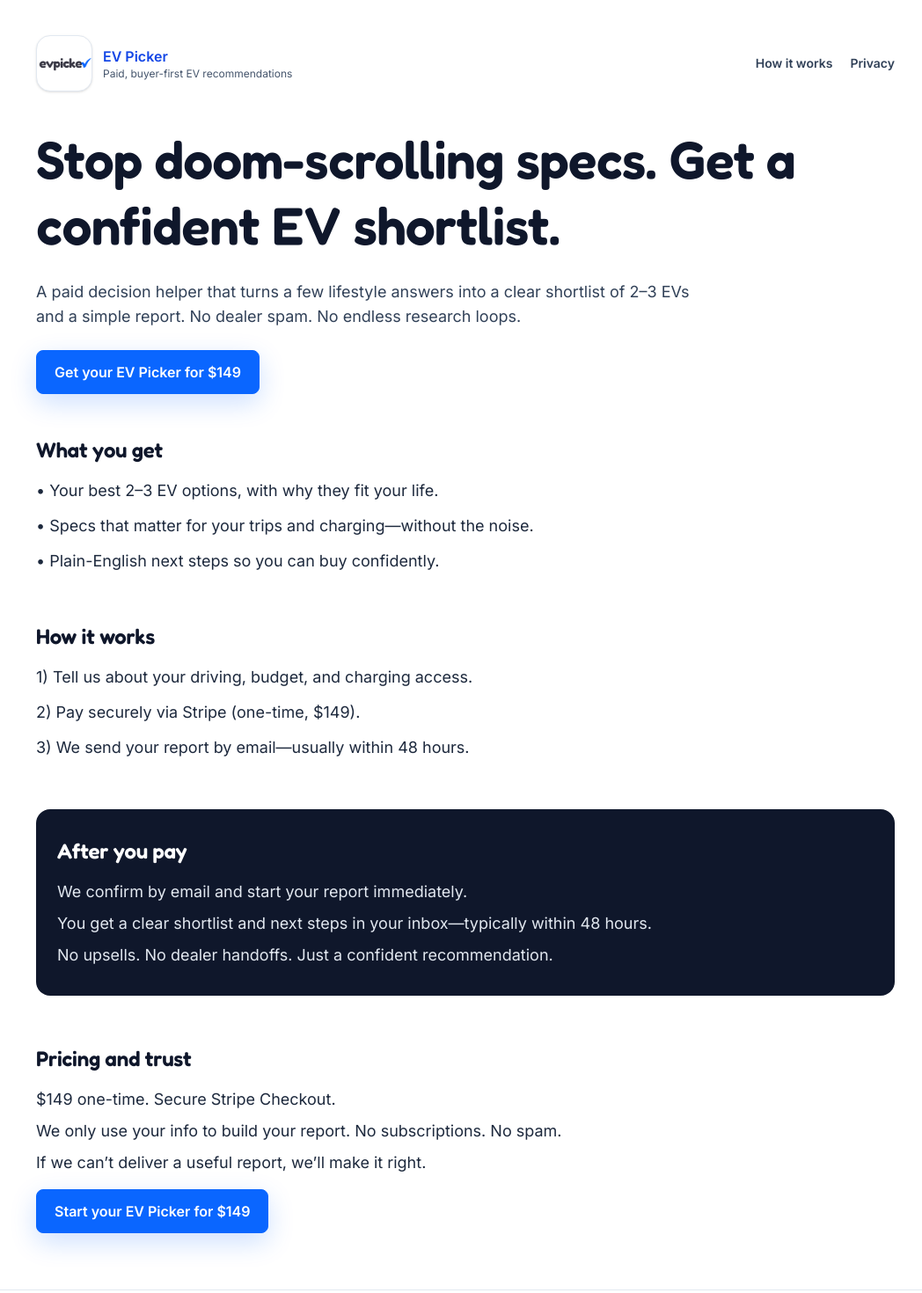
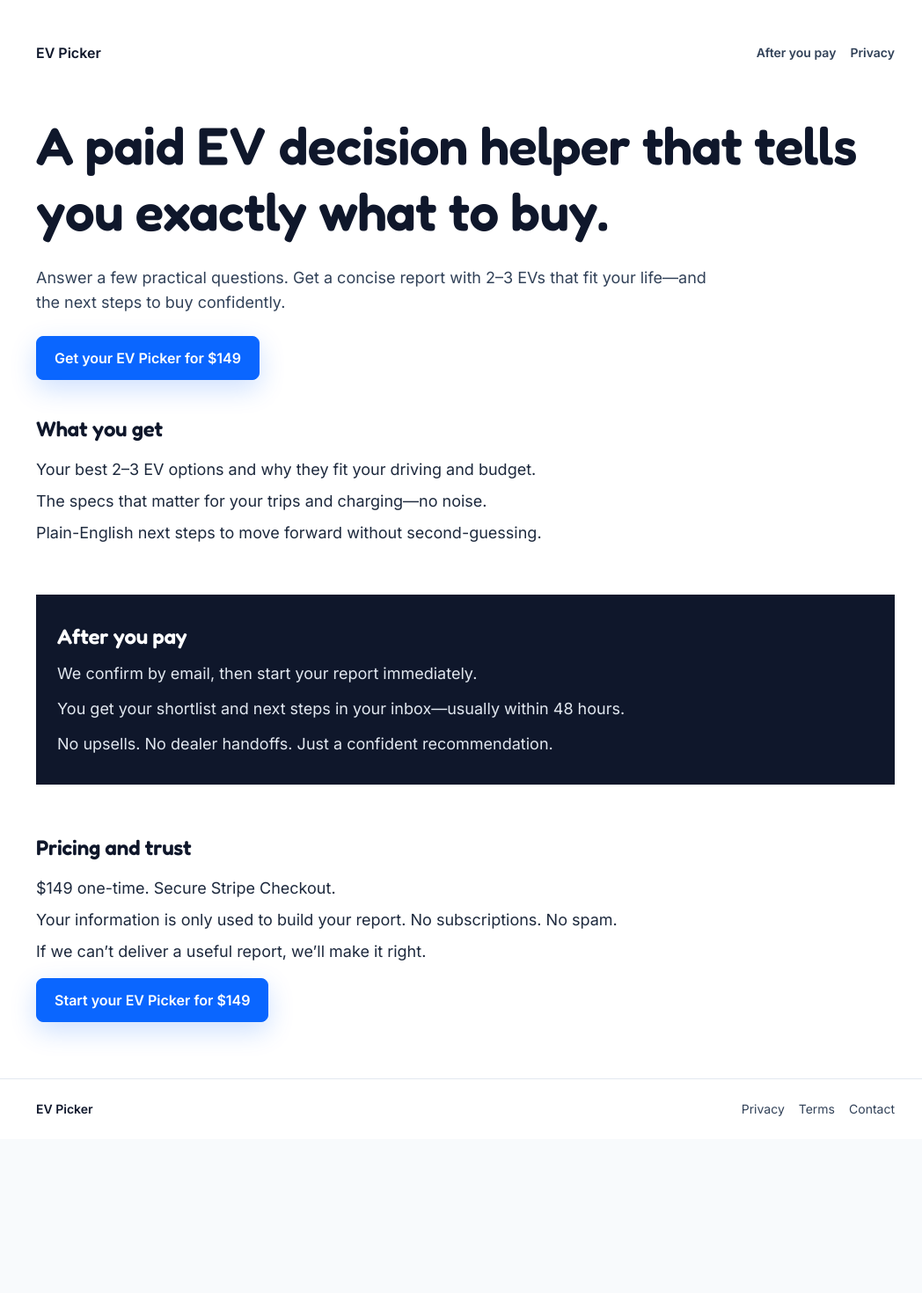
Before and after one commit to Stoikyo/EV-Picker, a Next.js app: page / in a window 1280 px wide. Shown: the top 1470 px of the page at 88% size, without its empty margins (111-1159 px from the left). After the commit the page ends 1295 px from the top, so only its background shows below. Built offline with nearby package versions, Linux system fonts and the light colour scheme.

Commit message:
ux: hard reset layout for decisive single-CTA flow

```diff
--- a/src/app/page.tsx
+++ b/src/app/page.tsx
@@ -1,28 +1,12 @@
-import Image from "next/image";
-
 export default function Home() {
   return (
     <div className="min-h-screen bg-white text-slate-900">
-      <header className="mx-auto flex max-w-5xl flex-col gap-10 px-6 pb-12 pt-10">
-        <div className="flex items-center justify-between">
-          <div className="flex items-center gap-3">
-            <div className="flex h-16 w-16 items-center justify-center overflow-hidden rounded-2xl border border-slate-200 bg-white shadow-sm">
-              <Image
-                src="/assets/EVPICKER-LOGO-final.png"
-                alt="EV Picker"
-                width={64}
-                height={64}
-                priority
-              />
-            </div>
-            <div>
-              <p className="text-base font-semibold text-blue-700">EV Picker</p>
-              <p className="text-xs text-slate-600">Paid, buyer-first EV recommendations</p>
-            </div>
-          </div>
-          <div className="hidden items-center gap-5 text-sm font-semibold text-slate-700 sm:flex">
-            <a href="#how-it-works" className="hover:text-blue-700">
-              How it works
+      <header className="mx-auto flex max-w-5xl flex-col gap-10 px-6 pb-10 pt-12">
+        <div className="flex items-center justify-between text-sm font-semibold text-slate-700">
+          <span className="text-base font-semibold text-slate-900">EV Picker</span>
+          <div className="hidden items-center gap-4 sm:flex">
+            <a href="#after-you-pay" className="hover:text-blue-700">
+              After you pay
             </a>
             <a href="/privacy" className="hover:text-blue-700">
               Privacy
@@ -30,13 +14,13 @@ export default function Home() {
           </div>
         </div>
 
-        <div className="space-y-6">
+        <div className="space-y-6 pt-4">
           <h1 className="text-4xl font-semibold leading-tight sm:text-5xl md:text-6xl">
-            Stop doom-scrolling specs. Get a confident EV shortlist.
+            A paid EV decision helper that tells you exactly what to buy.
           </h1>
           <p className="max-w-3xl text-lg text-slate-700">
-            A paid decision helper that turns a few lifestyle answers into a clear shortlist of 2–3 EVs and a
-            simple report. No dealer spam. No endless research loops.
+            Answer a few practical questions. Get a concise report with 2–3 EVs that fit your life—and the next steps
+            to buy confidently.
           </p>
           <a className="btn btn-primary w-fit" href="/get-your-ev-picker">
             Get your EV Picker for $149
@@ -49,33 +33,24 @@ export default function Home() {
           <h2 id="what-you-get" className="text-2xl font-semibold">
             What you get
           </h2>
-          <div className="space-y-3 text-lg text-slate-800">
-            <p>• Your best 2–3 EV options, with why they fit your life.</p>
-            <p>• Specs that matter for your trips and charging—without the noise.</p>
-            <p>• Plain-English next steps so you can buy confidently.</p>
+          <div className="space-y-2 text-lg text-slate-800">
+            <p>Your best 2–3 EV options and why they fit your driving and budget.</p>
+            <p>The specs that matter for your trips and charging—no noise.</p>
+            <p>Plain-English next steps to move forward without second-guessing.</p>
           </div>
         </section>
 
-        <section aria-labelledby="how-it-works" className="space-y-4">
-          <h2 id="how-it-works" className="text-2xl font-semibold">
-            How it works
-          </h2>
-          <div className="space-y-3 text-lg text-slate-800">
-            <p>1) Tell us about your driving, budget, and charging access.</p>
-            <p>2) Pay securely via Stripe (one-time, $149).</p>
-            <p>3) We send your report by email—usually within 48 hours.</p>
-          </div>
-        </section>
-
-        <section aria-labelledby="after-you-pay" className="space-y-4 rounded-2xl bg-slate-900 px-6 py-8 text-slate-100">
-          <h2 id="after-you-pay" className="text-2xl font-semibold text-white">
+        <section
+          id="after-you-pay"
+          aria-labelledby="after-you-pay-heading"
+          className="space-y-3 bg-slate-900 px-6 py-8 text-slate-100"
+        >
+          <h2 id="after-you-pay-heading" className="text-2xl font-semibold text-white">
             After you pay
           </h2>
-          <div className="space-y-2 text-lg text-slate-200">
-            <p>We confirm by email and start your report immediately.</p>
-            <p>You get a clear shortlist and next steps in your inbox—typically within 48 hours.</p>
-            <p>No upsells. No dealer handoffs. Just a confident recommendation.</p>
-          </div>
+          <p className="text-lg text-slate-200">We confirm by email, then start your report immediately.</p>
+          <p className="text-lg text-slate-200">You get your shortlist and next steps in your inbox—usually within 48 hours.</p>
+          <p className="text-lg text-slate-200">No upsells. No dealer handoffs. Just a confident recommendation.</p>
         </section>
 
         <section aria-labelledby="pricing" className="space-y-4">
@@ -84,7 +59,7 @@ export default function Home() {
           </h2>
           <div className="space-y-2 text-lg text-slate-800">
             <p>$149 one-time. Secure Stripe Checkout.</p>
-            <p>We only use your info to build your report. No subscriptions. No spam.</p>
+            <p>Your information is only used to build your report. No subscriptions. No spam.</p>
             <p>If we can’t deliver a useful report, we’ll make it right.</p>
           </div>
           <a className="btn btn-primary w-fit" href="/get-your-ev-picker">
@@ -95,20 +70,7 @@ export default function Home() {
 
       <footer className="border-t border-slate-200 bg-white/90">
         <div className="mx-auto flex max-w-5xl flex-col gap-3 px-6 py-6 text-sm text-slate-700 sm:flex-row sm:items-center sm:justify-between">
-          <div className="flex items-center gap-3">
-            <div className="flex h-10 w-10 items-center justify-center overflow-hidden rounded-lg border border-slate-200 bg-white">
-              <Image
-                src="/assets/EVPICKER-LOGO-final.png"
-                alt="EV Picker"
-                width={32}
-                height={32}
-              />
-            </div>
-            <div>
-              <p className="font-semibold">EV Picker</p>
-              <p className="text-xs text-slate-500">Buyer-first EV recommendations</p>
-            </div>
-          </div>
+          <span className="font-semibold text-slate-900">EV Picker</span>
           <div className="flex flex-wrap gap-4 text-sm">
             <a href="/privacy" className="hover:text-blue-700">
               Privacy
```
